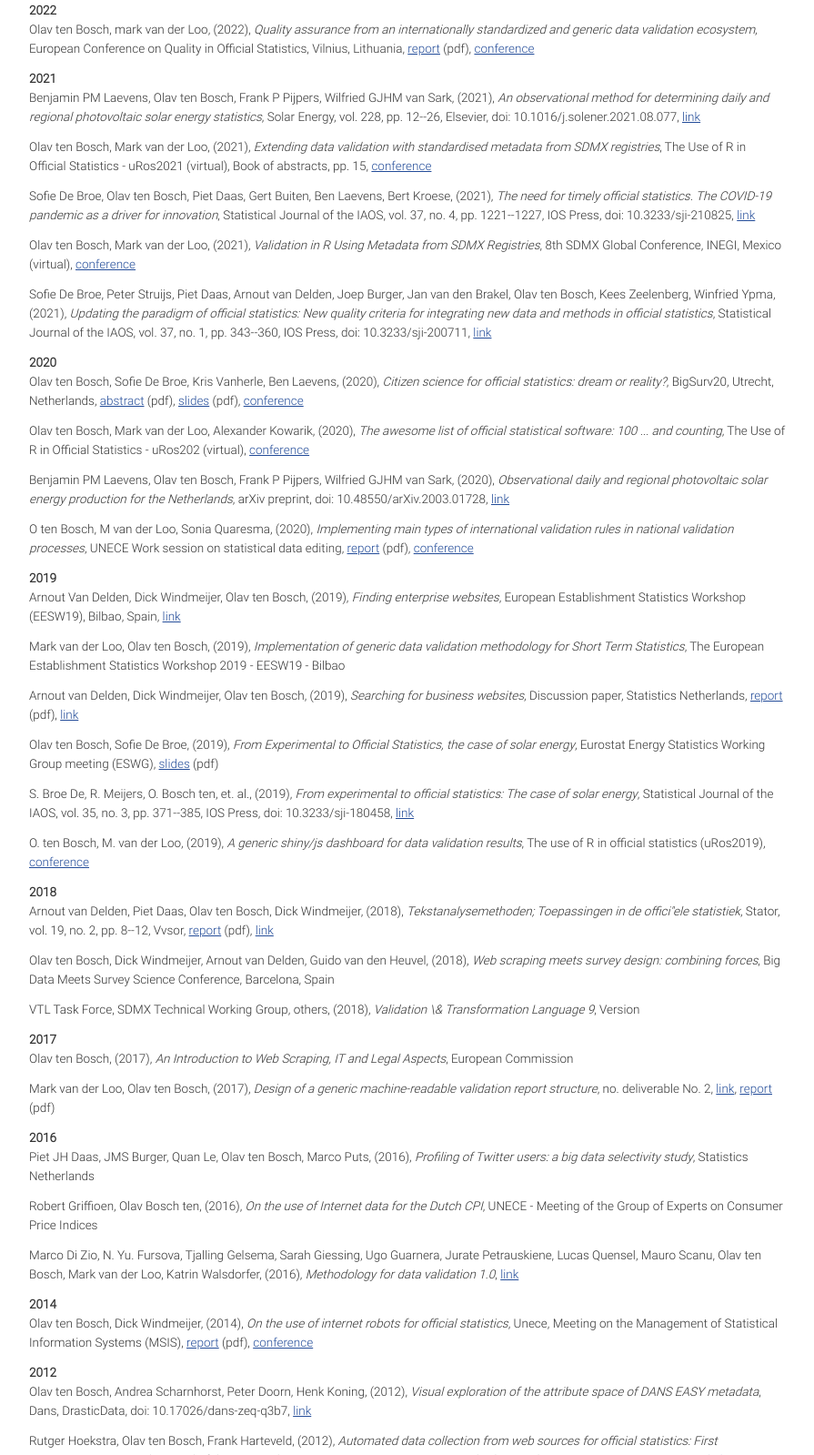
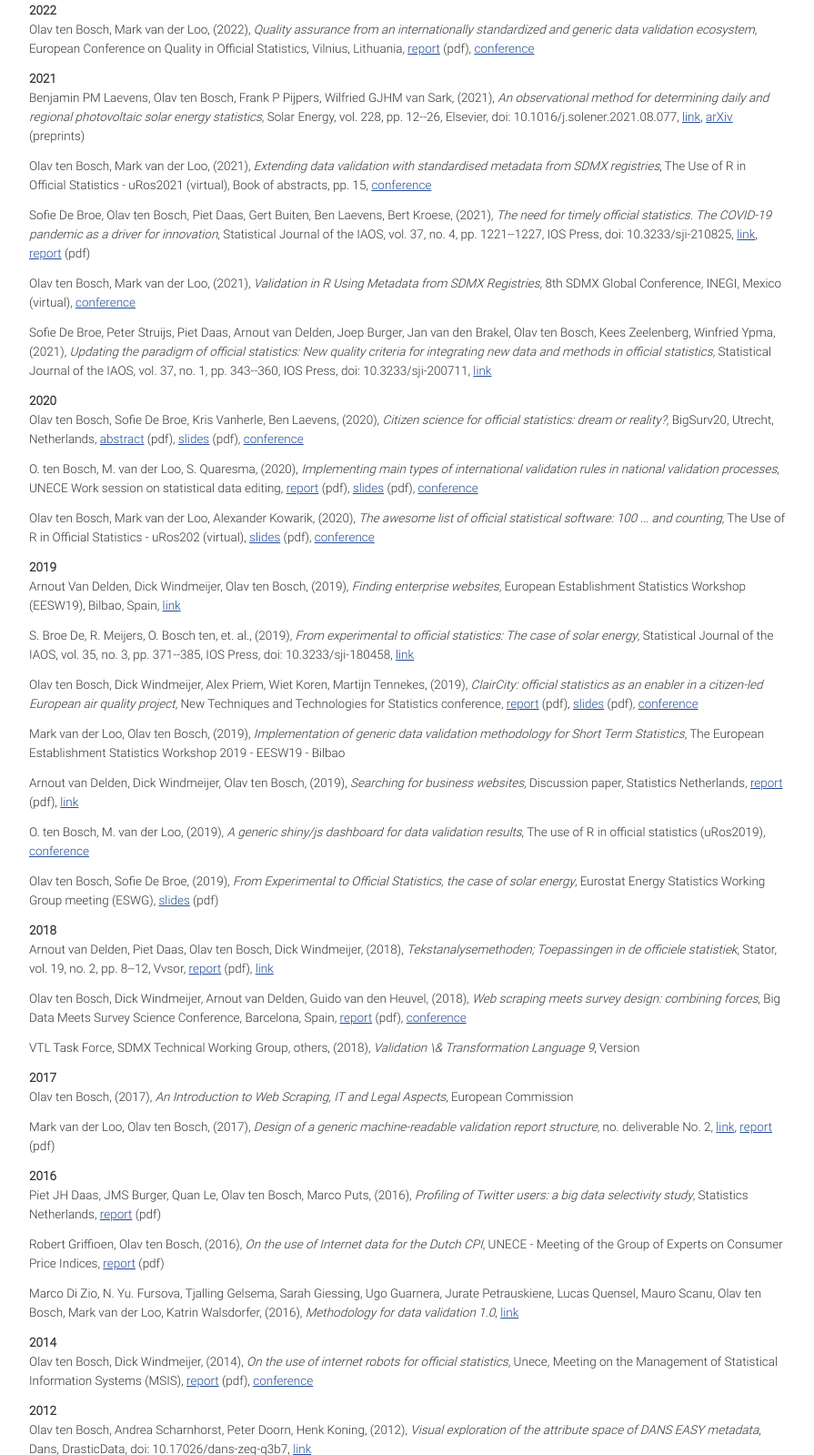
Before and after one commit to olavtenbosch/olavtenbosch.github.io, a website: page index.html in a window 1280 px wide. Shown: the part 381-1980 px from the top of the page at 91% size, without its empty margins (178-1073 px from the left). Drawn offline with Linux system fonts and the light colour scheme; a web font is replaced by a local one.

Commit message:
more pdfs

```diff
--- a/index.html
+++ b/index.html
@@ -50,35 +50,35 @@
 
 			<ul class="list content">
 				<!--PUBLICATIONS--><strong>2022</strong>
-<li> Olav ten Bosch,  mark van der Loo, (2022), <i>Quality assurance from an internationally standardized and generic data validation ecosystem</i>, European Conference on Quality in Official Statistics, Vilnius, Lithuania, <a target="_blank" href="./pdf/2022_QualityAssurance_Bosch_Q2022.pdf">report</a> (pdf), <a target="_blank" href="https://q2022.stat.gov.lt/">conference</a></li>
+<li> Olav ten Bosch,  Mark van der Loo, (2022), <i>Quality assurance from an internationally standardized and generic data validation ecosystem</i>, European Conference on Quality in Official Statistics, Vilnius, Lithuania, <a target="_blank" href="./pdf/2022_QualityAssurance_Bosch_Q2022.pdf">report</a> (pdf), <a target="_blank" href="https://q2022.stat.gov.lt/">conference</a></li>
 <strong>2021</strong>
-<li>Benjamin PM Laevens, Olav ten Bosch, Frank P Pijpers, Wilfried GJHM van Sark, (2021), <i>An observational method for determining daily and regional photovoltaic solar energy statistics</i>, Solar Energy, vol. 228, pp. 12--26, Elsevier, doi: 10.1016/j.solener.2021.08.077, <a target="_blank" href="http://dx.doi.org/10.1016/j.solener.2021.08.077">link</a></li>
+<li>Benjamin PM Laevens, Olav ten Bosch, Frank P Pijpers, Wilfried GJHM van Sark, (2021), <i>An observational method for determining daily and regional photovoltaic solar energy statistics</i>, Solar Energy, vol. 228, pp. 12--26, Elsevier, doi: 10.1016/j.solener.2021.08.077, <a target="_blank" href="http://dx.doi.org/10.1016/j.solener.2021.08.077">link</a>, <a target="_blank" href="https://arxiv.org/abs/2003.01728">arXiv</a> (preprints)</li>
 <li> Olav ten Bosch,  Mark van der Loo, (2021), <i>Extending data validation with standardised metadata from SDMX registries</i>, The Use of R in Official Statistics - uRos2021 (virtual), Book of abstracts, pp. 15, <a target="_blank" href="https://r-project.ro/conference2021.html">conference</a></li>
-<li>Sofie De Broe, Olav ten Bosch, Piet Daas, Gert Buiten, Ben Laevens, Bert Kroese, (2021), <i>The need for timely official statistics. The COVID-19 pandemic as a driver for innovation</i>, Statistical Journal of the IAOS, vol. 37, no. 4, pp. 1221--1227, IOS Press, doi: 10.3233/sji-210825, <a target="_blank" href="http://dx.doi.org/10.3233/sji-210825">link</a></li>
+<li>Sofie De Broe, Olav ten Bosch, Piet Daas, Gert Buiten, Ben Laevens, Bert Kroese, (2021), <i>The need for timely official statistics. The COVID-19 pandemic as a driver for innovation</i>, Statistical Journal of the IAOS, vol. 37, no. 4, pp. 1221--1227, IOS Press, doi: 10.3233/sji-210825, <a target="_blank" href="http://dx.doi.org/10.3233/sji-210825">link</a>, <a target="_blank" href="./pdf/2021_IAOS_TimelyStatistics.pdf">report</a> (pdf)</li>
 <li> Olav ten Bosch,  Mark van der Loo, (2021), <i>Validation in R Using Metadata from SDMX Registries</i>, 8th SDMX Global Conference, INEGI, Mexico (virtual), <a target="_blank" href="https://sdmx.snieg.mx/globalconference/english/index_english.html">conference</a></li>
 <li>Sofie De Broe, Peter Struijs, Piet Daas, Arnout van Delden, Joep Burger, Jan van den Brakel, Olav ten Bosch, Kees Zeelenberg, Winfried Ypma, (2021), <i>Updating the paradigm of official statistics: New quality criteria for integrating new data and methods in official statistics</i>, Statistical Journal of the IAOS, vol. 37, no. 1, pp. 343--360, IOS Press, doi: 10.3233/sji-200711, <a target="_blank" href="http://dx.doi.org/10.3233/sji-200711">link</a></li>
 <strong>2020</strong>
 <li> Olav ten Bosch,  Sofie De Broe,  Kris Vanherle,  Ben Laevens, (2020), <i>Citizen science for official statistics: dream or reality?</i>, BigSurv20, Utrecht, Netherlands, <a target="_blank" href="./pdf/2020_BigSurv_CitizenScience.pdf">abstract</a> (pdf), <a target="_blank" href="pdf/2020_BigSurv_CitizenScience_slides.pdf">slides</a> (pdf), <a target="_blank" href="https://www.bigsurv.org/bigsurv20">conference</a></li>
-<li> Olav ten Bosch,  Mark van der Loo,  Alexander Kowarik, (2020), <i>The awesome list of official statistical software: 100 ... and counting</i>, The Use of R in Official Statistics - uRos202 (virtual), <a target="_blank" href="https://r-project.ro/conference2020.html">conference</a></li>
-<li>Benjamin PM Laevens, Olav ten Bosch, Frank P Pijpers, Wilfried GJHM van Sark, (2020), <i>Observational daily and regional photovoltaic solar energy production for the Netherlands</i>, arXiv preprint, doi: 10.48550/arXiv.2003.01728, <a target="_blank" href="http://dx.doi.org/10.48550/arXiv.2003.01728">link</a></li>
-<li> O ten Bosch,  M van der Loo,  Sonia Quaresma, (2020), <i>Implementing main types of international validation rules in national validation processes</i>, UNECE Work session on statistical data editing, <a target="_blank" href="./pdf/files/papers/bosch2020implementing.pdf">report</a> (pdf), <a target="_blank" href="https://unece.org/statistics/events/SDE2020">conference</a></li>
+<li> O. ten Bosch,  M. van der Loo,  S. Quaresma, (2020), <i>Implementing main types of international validation rules in national validation processes</i>, UNECE Work session on statistical data editing, <a target="_blank" href="./pdf/2020_SDE2020_T4_Netherlands_Bosch.pdf">report</a> (pdf), <a target="_blank" href="pdf/2020_SDE2020_T4_Netherlands_Bosch_slides.pdf">slides</a> (pdf), <a target="_blank" href="https://unece.org/statistics/events/SDE2020">conference</a></li>
+<li> Olav ten Bosch,  Mark van der Loo,  Alexander Kowarik, (2020), <i>The awesome list of official statistical software: 100 ... and counting</i>, The Use of R in Official Statistics - uRos202 (virtual), <a target="_blank" href="pdf/2020_Uros_Bosch_AweseomeList.pdf">slides</a> (pdf), <a target="_blank" href="https://r-project.ro/conference2020.html">conference</a></li>
 <strong>2019</strong>
 <li>Arnout Van Delden, Dick Windmeijer, Olav ten Bosch, (2019), <i>Finding enterprise websites</i>, European Establishment Statistics Workshop (EESW19), Bilbao, Spain, <a target="_blank" href="https://www.researchgate.net/publication/336995371_Finding_enterprise_websites">link</a></li>
+<li>S. Broe De, R. Meijers, O. Bosch ten, et. al., (2019), <i>From experimental to official statistics: The case of solar energy</i>, Statistical Journal of the IAOS, vol. 35, no. 3, pp. 371--385, IOS Press, doi: 10.3233/sji-180458, <a target="_blank" href="http://dx.doi.org/10.3233/sji-180458">link</a></li>
+<li> Olav ten Bosch,  Dick Windmeijer,  Alex Priem,  Wiet Koren,  Martijn Tennekes, (2019), <i>ClairCity: official statistics as an enabler in a citizen-led European air quality project</i>, New Techniques and Technologies for Statistics conference, <a target="_blank" href="./pdf/2019_NTTS_ClairCity_CitizenSience.pdf">report</a> (pdf), <a target="_blank" href="pdf/2019_NTTS_ClairCity_CitizenSience_slides.pdf">slides</a> (pdf), <a target="_blank" href="https://ec.europa.eu/eurostat/cros/NTTS2019_en">conference</a></li>
 <li>Mark van der Loo, Olav ten Bosch, (2019), <i>Implementation of generic data validation methodology for Short Term Statistics</i>, The European Establishment Statistics Workshop 2019 - EESW19 - Bilbao</li>
 <li>Arnout van Delden, Dick Windmeijer, Olav ten Bosch, (2019), <i>Searching for business websites</i>, Discussion paper, Statistics Netherlands, <a target="_blank" href="./pdf/2019_searching-for-business-websites.pdf">report</a> (pdf), <a target="_blank" href="https://www.cbs.nl/en-gb/background/2020/01/searching-for-business-websites">link</a></li>
+<li> O. ten Bosch,  M. van der Loo, (2019), <i>A generic shiny/js dashboard for data validation results</i>, The use of R in official statistics (uRos2019), <a target="_blank" href="http://r-project.ro/conference2019.html">conference</a></li>
 <li> Olav ten Bosch,  Sofie De Broe, (2019), <i>From Experimental to Official Statistics, the case of solar energy</i>, Eurostat Energy Statistics Working Group meeting (ESWG), <a target="_blank" href="pdf/2019_ESWG_NL_BigData_slides.pdf">slides</a> (pdf)</li>
-<li>S. Broe De, R. Meijers, O. Bosch ten, et. al., (2019), <i>From experimental to official statistics: The case of solar energy</i>, Statistical Journal of the IAOS, vol. 35, no. 3, pp. 371--385, IOS Press, doi: 10.3233/sji-180458, <a target="_blank" href="http://dx.doi.org/10.3233/sji-180458">link</a></li>
-<li> O. ten Bosch,  M. van der Loo, (2019), <i>A generic shiny/js dashboard for data validation results</i>, The use of R in official statistics (uRos2019), <a target="_blank" href="http://r-project.ro/conference2019.html">conference</a></li>
 <strong>2018</strong>
-<li>Arnout van Delden, Piet Daas, Olav ten Bosch, Dick Windmeijer, (2018), <i>Tekstanalysemethoden; Toepassingen in de offici"ele statistiek</i>, Stator, vol. 19, no. 2, pp. 8--12, Vvsor, <a target="_blank" href="./pdf/2018_STAtOR-2018-2-LR-spreads.pdf">report</a> (pdf), <a target="_blank" href="https://www.vvsor.nl/wp-content/uploads/2018/06/STAtOR-2018-2-LR-spreads.pdf">link</a></li>
-<li>Olav ten Bosch, Dick Windmeijer, Arnout van Delden, Guido van den Heuvel, (2018), <i>Web scraping meets survey design: combining forces</i>, Big Data Meets Survey Science Conference, Barcelona, Spain</li>
+<li>Arnout van Delden, Piet Daas, Olav ten Bosch, Dick Windmeijer, (2018), <i>Tekstanalysemethoden; Toepassingen in de officiele statistiek</i>, Stator, vol. 19, no. 2, pp. 8--12, Vvsor, <a target="_blank" href="./pdf/2018_STAtOR-2018-2-LR-spreads.pdf">report</a> (pdf), <a target="_blank" href="https://www.vvsor.nl/wp-content/uploads/2018/06/STAtOR-2018-2-LR-spreads.pdf">link</a></li>
+<li>Olav ten Bosch, Dick Windmeijer, Arnout van Delden, Guido van den Heuvel, (2018), <i>Web scraping meets survey design: combining forces</i>, Big Data Meets Survey Science Conference, Barcelona, Spain, <a target="_blank" href="./pdf/2018_BigSurv_WebscrapingMeetsSurveyDesign.pdf">report</a> (pdf), <a target="_blank" href="https://www.bigsurv.org/bigsurv18/">conference</a></li>
 <li>VTL Task Force,  SDMX Technical Working Group,  others, (2018), <i>Validation \& Transformation Language 9</i>, Version</li>
 <strong>2017</strong>
 <li>Olav ten Bosch, (2017), <i>An Introduction to Web Scraping, IT and Legal Aspects</i>, European Commission</li>
-<li> Mark van der Loo,  Olav ten Bosch, (2017), <i>Design of a generic machine-readable validation report structure</i>, no. deliverable No. 2, <a target="_blank" href="https://ec.europa.eu/eurostat/cros/content/essnet-validat-integration_en">link</a>, <a target="_blank" href="./pdf/loo2017design.pdf">report</a> (pdf)</li>
+<li> Mark van der Loo,  Olav ten Bosch, (2017), <i>Design of a generic machine-readable validation report structure</i>, no. deliverable No. 2, <a target="_blank" href="https://ec.europa.eu/eurostat/cros/content/essnet-validat-integration_en">link</a>, <a target="_blank" href="./pdf/2017_essnetvalidationwp2valreport_1.0.0.pdf">report</a> (pdf)</li>
 <strong>2016</strong>
-<li>Piet JH Daas, JMS Burger, Quan Le, Olav ten Bosch, Marco Puts, (2016), <i>Profiling of Twitter users: a big data selectivity study</i>, Statistics Netherlands</li>
-<li>Robert Griffioen, Olav Bosch ten, (2016), <i>On the use of Internet data for the Dutch CPI</i>, UNECE - Meeting of the Group of Experts on Consumer Price Indices</li>
+<li>Piet JH Daas, JMS Burger, Quan Le, Olav ten Bosch, Marco Puts, (2016), <i>Profiling of Twitter users: a big data selectivity study</i>, Statistics Netherlands, <a target="_blank" href="./pdf/2016-profiling-of-twitter-users-a-big-data-selectivity-study.pdf">report</a> (pdf)</li>
+<li> Robert Griffioen,  Olav ten Bosch, (2016), <i>On the use of Internet data for the Dutch CPI</i>, UNECE - Meeting of the Group of Experts on Consumer Price Indices, <a target="_blank" href="./pdf/2016_Session_2_Netherlands_on_the_use_of_internet_data_for_the_Dutch_CPI.pdf">report</a> (pdf)</li>
 <li> Marco Di Zio,  N. Yu. Fursova,  Tjalling Gelsema,  Sarah Giessing,  Ugo Guarnera,  Jurate Petrauskiene,  Lucas Quensel,  Mauro Scanu,  Olav ten Bosch,  Mark van der Loo,  Katrin Walsdorfer, (2016), <i>Methodology for data validation 1.0</i>, <a target="_blank" href="https://ec.europa.eu/eurostat/cros/system/files/methodology_for_data_validation_v1.0_rev-2016-06_final.pdf">link</a></li>
 <strong>2014</strong>
 <li>Olav ten Bosch, Dick Windmeijer, (2014), <i>On the use of internet robots for official statistics</i>, Unece, Meeting on the Management of Statistical Information Systems (MSIS), <a target="_blank" href="./pdf/2014_UNECE_MSIS_InternetRobots.pdf">report</a> (pdf), <a target="_blank" href="https://unece.org/info/events/event/19647">conference</a></li>
--- a/process.js
+++ b/process.js
@@ -86,6 +86,7 @@
 
 	// Own props:
 	if ("PDF" in e) arr.push(`<a target="_blank" href="./pdf/${e.PDF}">report</a> (pdf)`)
+	if ("ARXIV" in e) arr.push(`<a target="_blank" href="${e.ARXIV}">arXiv</a> (preprints)`)
 	if ("ABSTRACT" in e) arr.push(`<a target="_blank" href="./pdf/${e.ABSTRACT}">abstract</a> (pdf)`)
 	if ("LINK" in e) arr.push(`<a target="_blank" href="${e.LINK}">link</a>`)
 	if ("SLIDES" in e) arr.push(`<a target="_blank" href="pdf/${e.SLIDES}">slides</a> (pdf)`)
```
Also changed, not shown: 12 other files.
